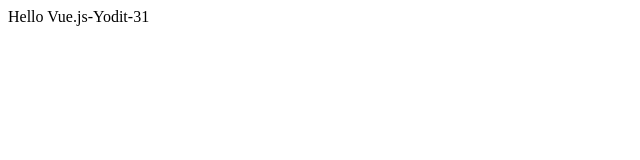
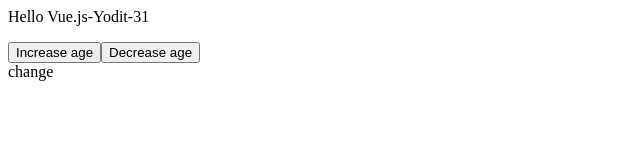
Before and after one commit to yodit93/vue-tutorial, a plain HTML site: page index.html in a window 1280 px wide. Shown: the whole page, without its empty margins (0-640 px from the left). Drawn offline with nearby package versions, Linux system fonts and the light colour scheme.

Commit message:
Event handling in vue

```diff
--- a/index.html
+++ b/index.html
@@ -9,6 +9,15 @@
     <div id="app">
         <!-- {{title}}, {{author}} and {{age}} are dynamic values and only accessed inside the app component -->
         <p>{{title}}-{{author}}-{{age}}</p>
+        <!-- there are two ways to increase the age from the component and from the template too -->
+        <!-- using template  -->
+        <button v-on:click="age++">Increase age</button>
+        <button v-on:click="age--">Decrease age</button>
+        <!-- we can use @ symbol instead of 'v-on:'' -->
+        <!-- <div @click="title = 'something'">change title</div>  -->
+       <!-- using component -->
+       <div @click="changeTitle('title')">change</div>
+
     </div>
 
    <script src="app.js"></script>
```
